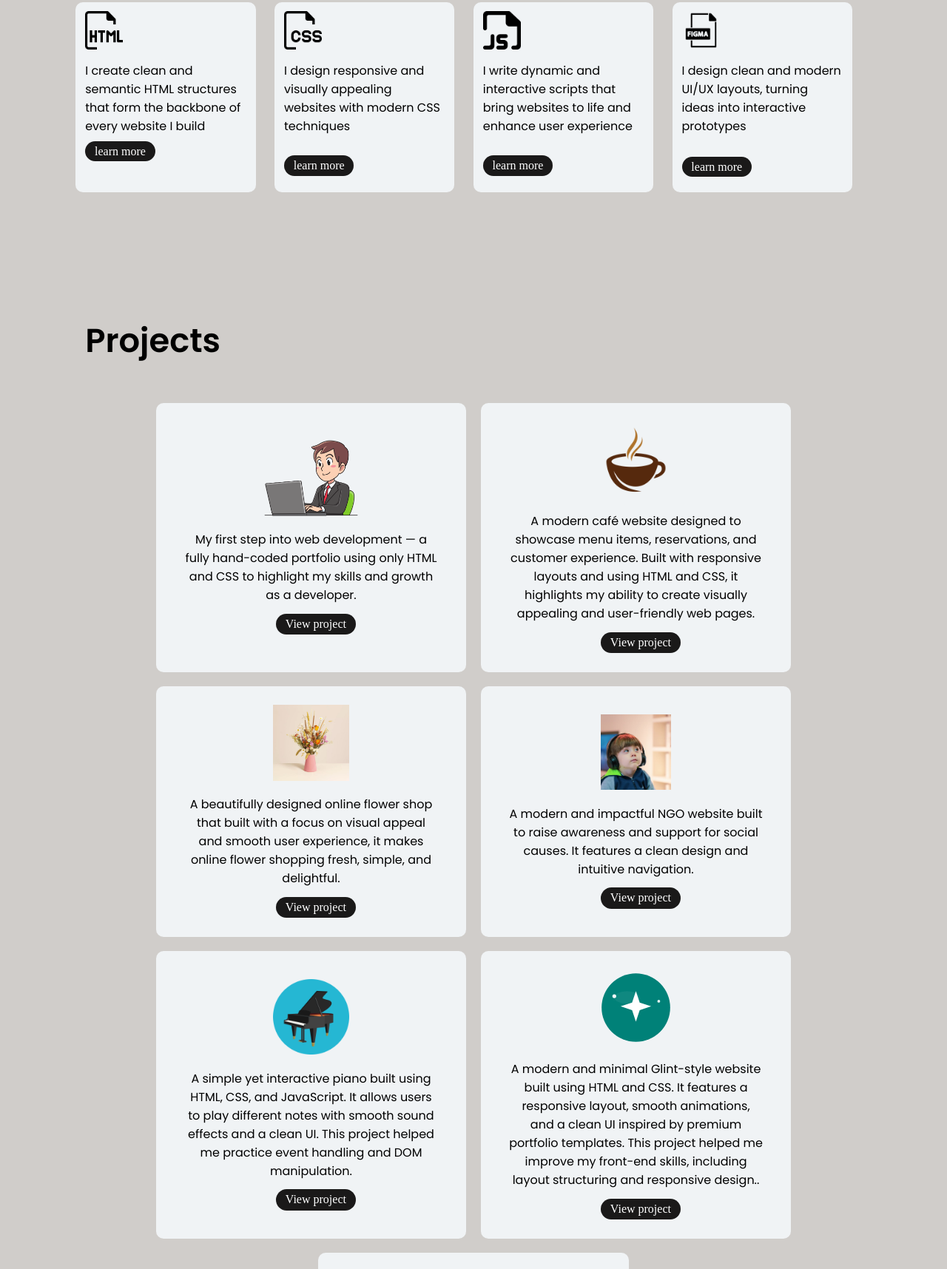
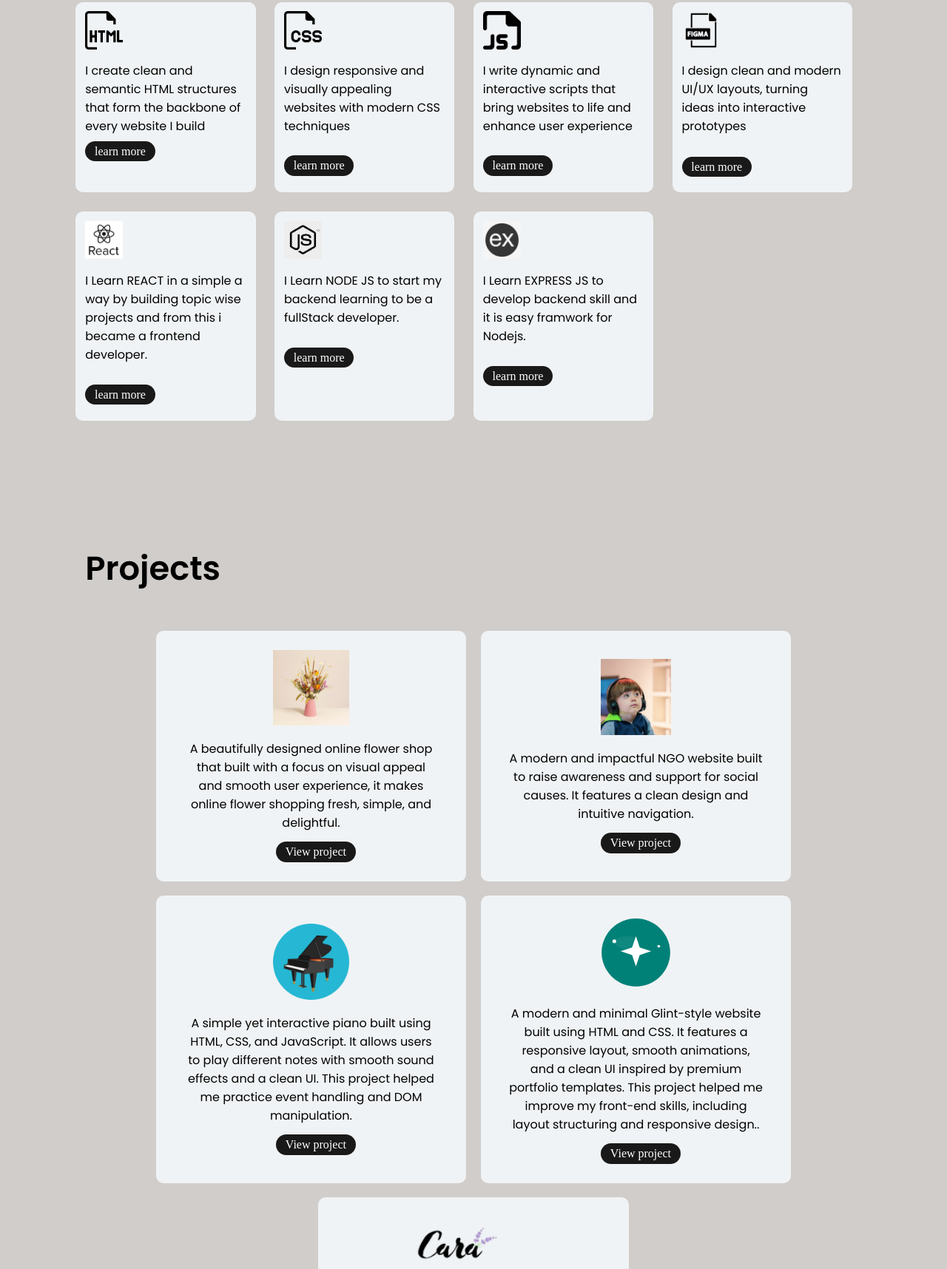
Before and after one commit to mdsabit05/My-Profile, a plain HTML site: page index.html in a window 1280 px wide. Shown: the part 1286-3002 px from the top of the page at 74% size. Drawn offline with nearby package versions, Linux system fonts and the light colour scheme; files whose address does not match are found by name.

Commit message:
Add files via upload

```diff
--- a/index.css
+++ b/index.css
@@ -365,7 +365,7 @@ h1 {
 }
 .project7:hover {
   transform: scale(1.05);
-  background-color:rgba(249, 209, 116, 0.853) ;
+  background-color:rgba(35, 128, 235, 0.853) ;
 }
 
 
@@ -385,10 +385,11 @@ h1 {
   padding: 0;
 }
 .project7 img {
-  height: 10vw;
+  height: 4vw;
   object-fit: cover;
-  margin-bottom: 0vw;
-  padding: 0;
+  padding: 3px;
+  margin-bottom: 2vw;
+  margin-top: 1vw;
 }
 
 .projectimgbox p {
@@ -472,7 +473,7 @@ h1 {
   color: rgb(0, 0, 0);
 }
 .project7 a:hover {
-  background-color: rgba(246, 185, 43, 0.853) ;
+  background-color: rgba(38, 173, 240, 0.853) ;
   color: rgb(0, 0, 0);
 }
 
--- a/index.html
+++ b/index.html
@@ -86,22 +86,38 @@
           <p>I design clean and modern UI/UX layouts, turning ideas into interactive prototypes</p>
           <a href="https://help.figma.com/hc/en-us/categories/360002051613-Get-started">learn more</a>
         </div>
+        <div class="skill4 skill4p">
+          <img src="images/reactownload.png" alt="">
+          <p>I Learn REACT in a simple a way by building topic wise projects and from this i became a frontend developer.</p>
+          <a href="https://react.dev/learn">learn more</a>
+        </div>
+        <div class="skill4 skill4p">
+          <img src="images/node js.jpg" alt="">
+          <p>I Learn NODE JS to start my backend learning to be a fullStack developer. </p>
+          <a href="https://nodejs.org/docs/latest/api/">learn more</a>
+        </div>
+        <div class="skill4 skill4p">
+          <img src="images/express.png" alt="">
+          <p>I Learn EXPRESS JS to develop backend skill and it is easy framwork for Nodejs.</p>
+          <a href="https://developer.mozilla.org/en-US/docs/Learn_web_development/Extensions/Server-side/Express_Nodejs/Introduction">learn more</a>
+        </div>
+      </div>
       </div>
     </section>
     <!-- ...page4... -->
     <section id="projects">
       <h2>Projects</h2>
       <div class="projectimgbox">
-         <div class="project4">
+         <!-- <div class="project4">
           <img src="images/Business20man20working-284998.png" alt="">
           <p>My first step into web development — a fully hand-coded portfolio using only HTML and CSS to highlight my skills and growth as a developer.</p>
           <a href="https://mdsabit05.github.io/My-protfolio-website/">View project</a>
-        </div>
-        <div class="project2">
+        </div> -->
+        <!-- <div class="project2">
           <img src="images/[CITYPNG.COM]Brown Coffee Cup Logo Design HD PNG - 4000x4000.png" alt="">
           <p>A modern café website designed to showcase menu items, reservations, and customer experience. Built with responsive layouts and using  HTML and CSS, it highlights my ability to create visually appealing and user-friendly web pages.</p>
           <a href="https://mdsabit05.github.io/Brew-Bite-cafe/">View project</a>
-        </div>
+        </div> -->
         <div class="project3">
           <img src="images/Screenshot 2025-10-13 183512.png" alt="">
           <p>A beautifully designed online flower shop that built with a focus on visual appeal and smooth user experience, it makes online flower shopping fresh, simple, and delightful.</p>
@@ -124,9 +140,9 @@
           <a href="https://mdsabit05.github.io/Glint-website/">View project</a>
         </div>
         <div class="project7">
-          <img src="images/rlxtower.png" alt="">
-          <p>A modern and minimal Glint-style website built using HTMA clean and modern landing page built using HTML and CSS. This project focuses on minimal layout design, smooth section structure, and clear content presentation. It helped me practice responsive design techniques, typography balance, and creating visually appealing product-style pages.</p>
-          <a href="https://mdsabit05.github.io/Relxtower/">View project</a>
+          <img src="images/logo.webp" alt="">
+          <p>Cara is a modern and responsive eCommerce website designed to deliver a smooth and engaging online shopping experience. Built using HTML and CSS. The project focuses on clean UI design, product showcasing, and user-friendly navigation. This project helped me strengthen my skills in frontend development, UI/UX design, and building real-world web applications.</p>
+          <a href="https://mdsabit05.github.io/cara-website/">View project</a>
       </div>
     </section>
     <!-- ...page5... -->
```
Also changed, not shown: images/download.svg (added), images/express.png (added), images/logo.webp (added), images/node js.jpg (added), images/reactownload.png (added), images/rlxtower.png (added).
